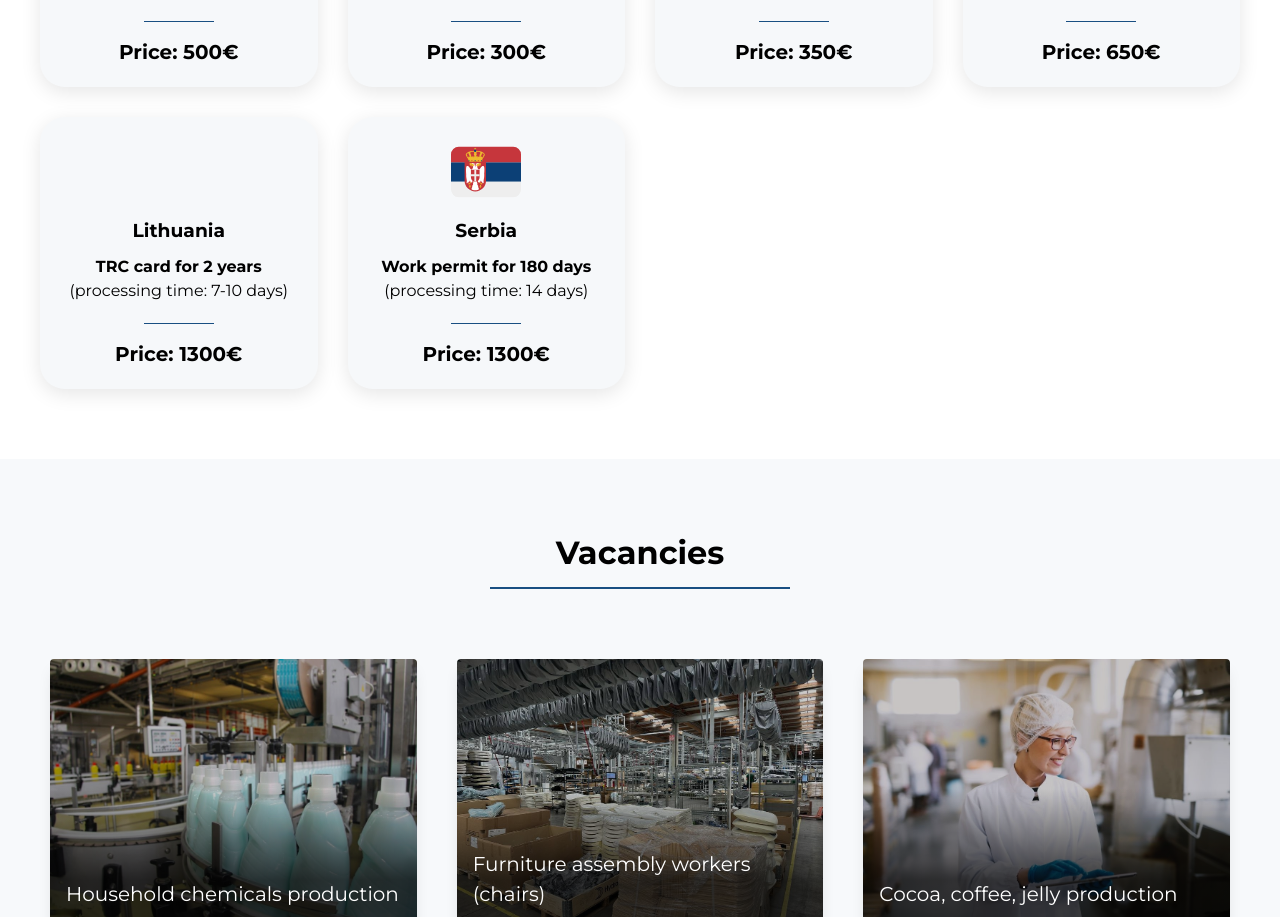
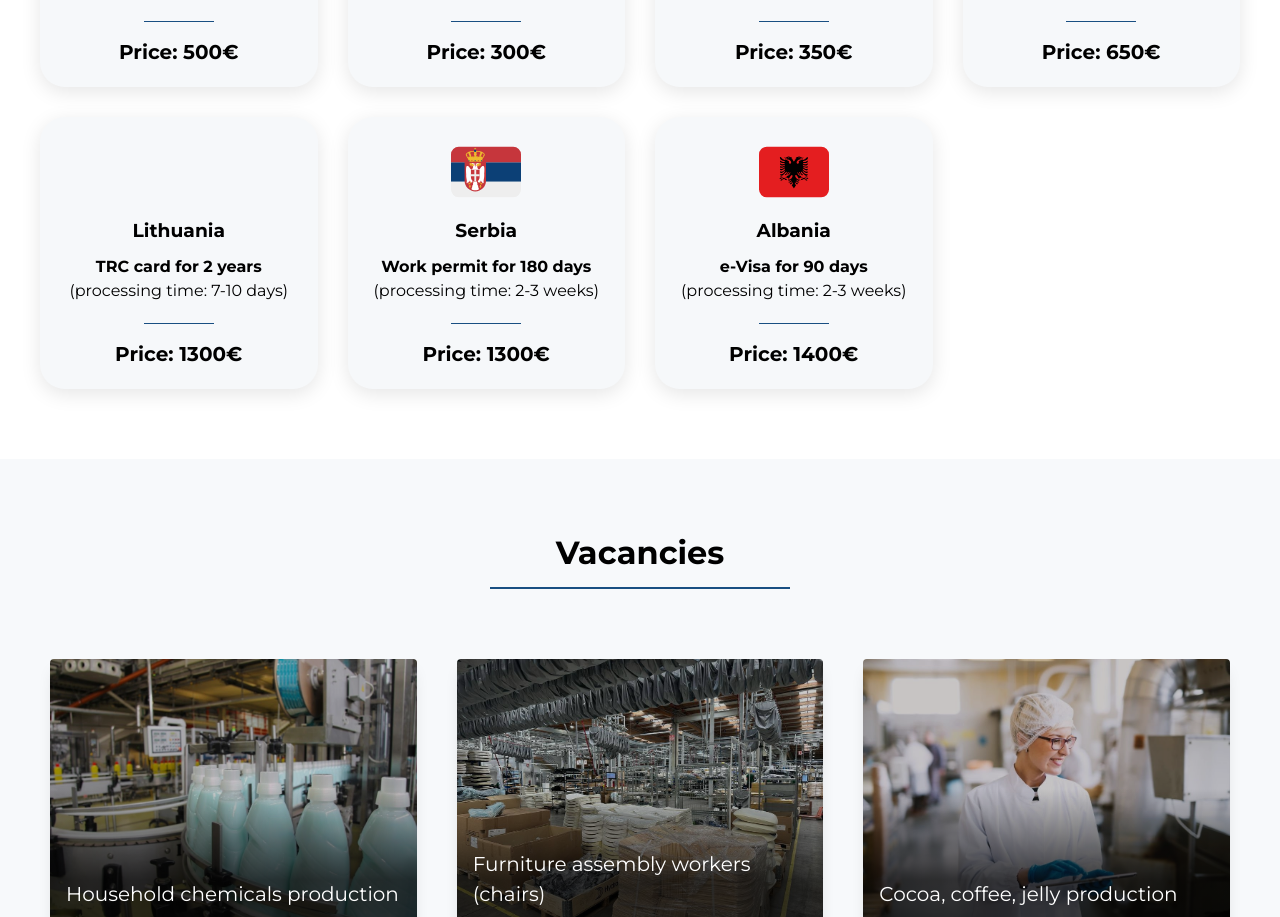
Before and after one commit to Elvira9797/GlobalWork-Service, a React (Create React App) app: page / in a window 1280 px wide. Shown: the part 1128-2045 px from the top of the page. Built offline with nearby package versions, Linux system fonts and the light colour scheme; some icons are missing.

Commit message:
Add Albania

```diff
--- a/public/locales/en/translation.json
+++ b/public/locales/en/translation.json
@@ -47,8 +47,14 @@
       "workPermit7": {
         "title": "Serbia",
         "name": "Work permit for 180 days",
-        "time": "(processing time: 14 days)",
+        "time": "(processing time: 2-3 weeks)",
         "price": "Price: 1300€"
+      },
+      "workPermit8": {
+        "title": "Albania",
+        "name": "e-Visa for 90 days",
+        "time": "(processing time: 2-3 weeks)",
+        "price": "Price: 1400€"
       }
     },
 
--- a/src/components/WorkPermits/WorkPermits.tsx
+++ b/src/components/WorkPermits/WorkPermits.tsx
@@ -4,6 +4,7 @@ import { ReactComponent as PolandSvg } from '../../assets/svg/poland.svg';
 import { ReactComponent as CzechSvg } from '../../assets/svg/czech.svg';
 import { ReactComponent as LithuaniaSvg } from '../../assets/svg/lithuania.svg';
 import { ReactComponent as SerbiaSvg } from '../../assets/svg/Serbia.svg';
+import { ReactComponent as AlbaniaSvg } from '../../assets/svg/Albania.svg';
 import {
   DocsItemPrice,
   DocsItemTitle,
@@ -119,6 +120,21 @@ const WorkPermits: React.FC = () => {
                 {t('main.workPermitsArr.workPermit7.price')}
               </DocsItemPrice>
             </DocsItems>
+            <DocsItems>
+              <AlbaniaSvg
+                style={{ margin: '0 auto', display: 'flex' }}
+                width={70}
+                height={70}
+              />
+              <DocsItemTitle>
+                {t('main.workPermitsArr.workPermit8.title')}
+              </DocsItemTitle>
+              <Bolt> {t('main.workPermitsArr.workPermit8.name')}</Bolt>
+              <p> {t('main.workPermitsArr.workPermit8.time')}</p>
+              <DocsItemPrice>
+                {t('main.workPermitsArr.workPermit8.price')}
+              </DocsItemPrice>
+            </DocsItems>
           </DocsList>
         </Link>
       </SectionContainer>
```
Also changed, not shown: public/locales/pl/translation.json (+7 -1 lines), public/locales/ua/translation.json (+7 -1 lines), src/assets/svg/Albania.svg (added).
